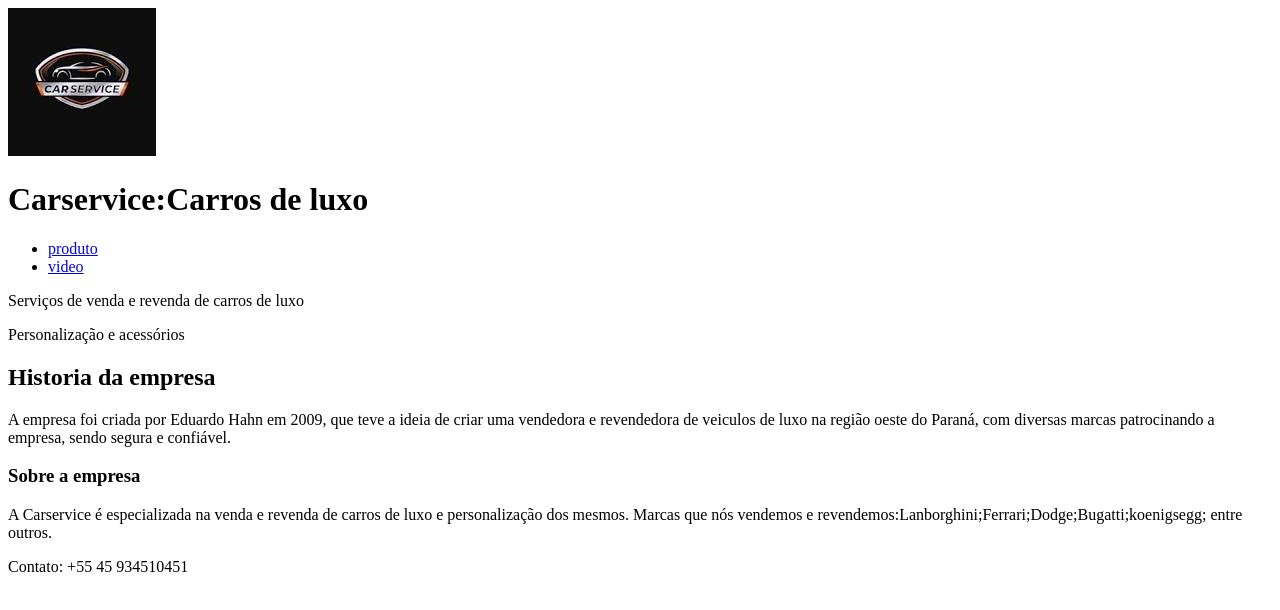
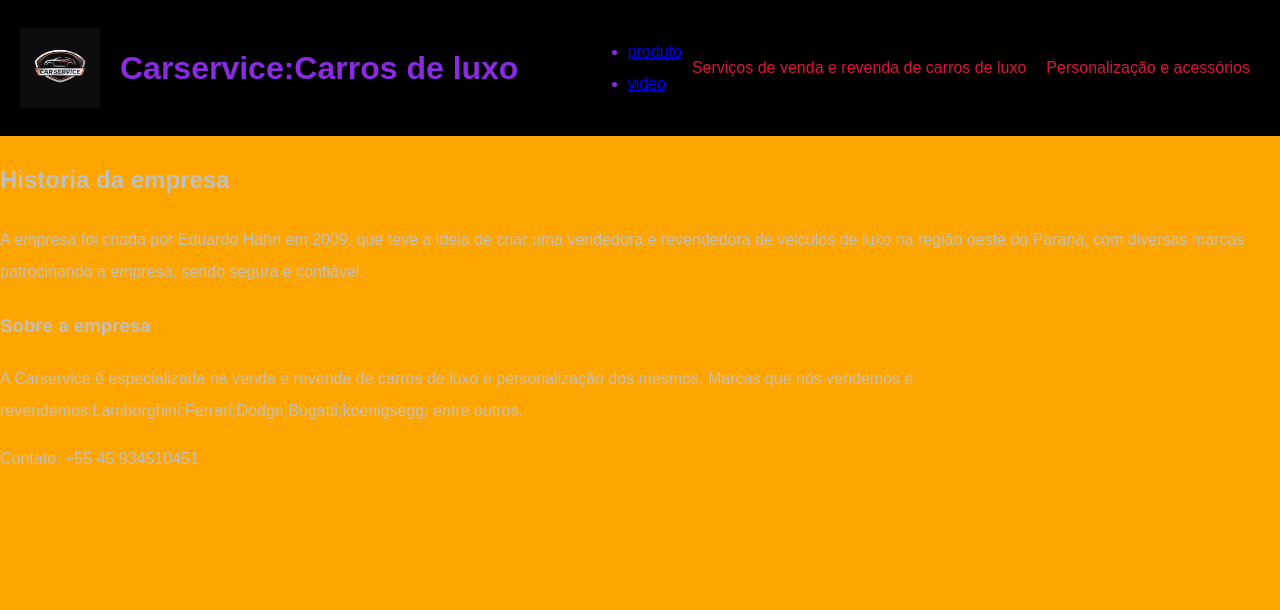
Before and after one commit to Merling2009/Empresa_EduardoHahn, a plain HTML site: page index.html in a window 1280 px wide. Drawn offline with Linux system fonts and the light colour scheme.

Commit message:
Add files via upload

```diff
--- /dev/null
+++ b/Style.css
@@ -0,0 +1,27 @@
+Body{
+font-family:Arial, sans-serif;
+line-height:2;
+margin:0;
+padding:0;
+background-color:orange;
+color:silver;}
+header{
+    display:flex;
+    align-items:center;
+    background-color:black;
+    padding:20px;
+    color:blueviolet;}
+header img{
+    width:80px;
+    height:auto;
+    margin-right:20px;}
+header h1{
+    font-size:2em;
+    margin:0;
+    flex-grow:1;}
+header p {
+    margin:0 10px;
+    cursor:pointer;
+    color:crimson;}
+header p:hover {
+    text-decoration:underline;}
--- a/index.html
+++ b/index.html
@@ -1,10 +1,11 @@
-<!DOCTYPE html>
+  <!DOCTYPE html>
 <html lang="en">
 <head>
     <meta charset="UTF-8">
     <meta http-equiv="X-UA-Compatible" content="IE=edge">
     <meta name="viewport" content="width=device-width, initial-scale=1.0">
     <title>Home</title>
+    <link rel="stylesheet" href="Style.css">
 </head>
 <body>
   <header>
@@ -26,7 +27,7 @@
     </p1>
     <h3>Sobre a empresa</h3>
     <p2>A Carservice é especializada na venda e revenda de carros de luxo e personalização dos mesmos.</p2>
-    <p3>Marcas que nós vendemos e revendemos:Lanborghini;Ferrari;Dodge;Bugatti;koenigsegg; entre outros.</p3>
+    <p3>Marcas que nós vendemos e revendemos:Lamborghini;Ferrari;Dodge;Bugatti;koenigsegg; entre outros.</p3>
   </main>
   <footer>
     <p>Contato: +55 45 934510451</p>
```
